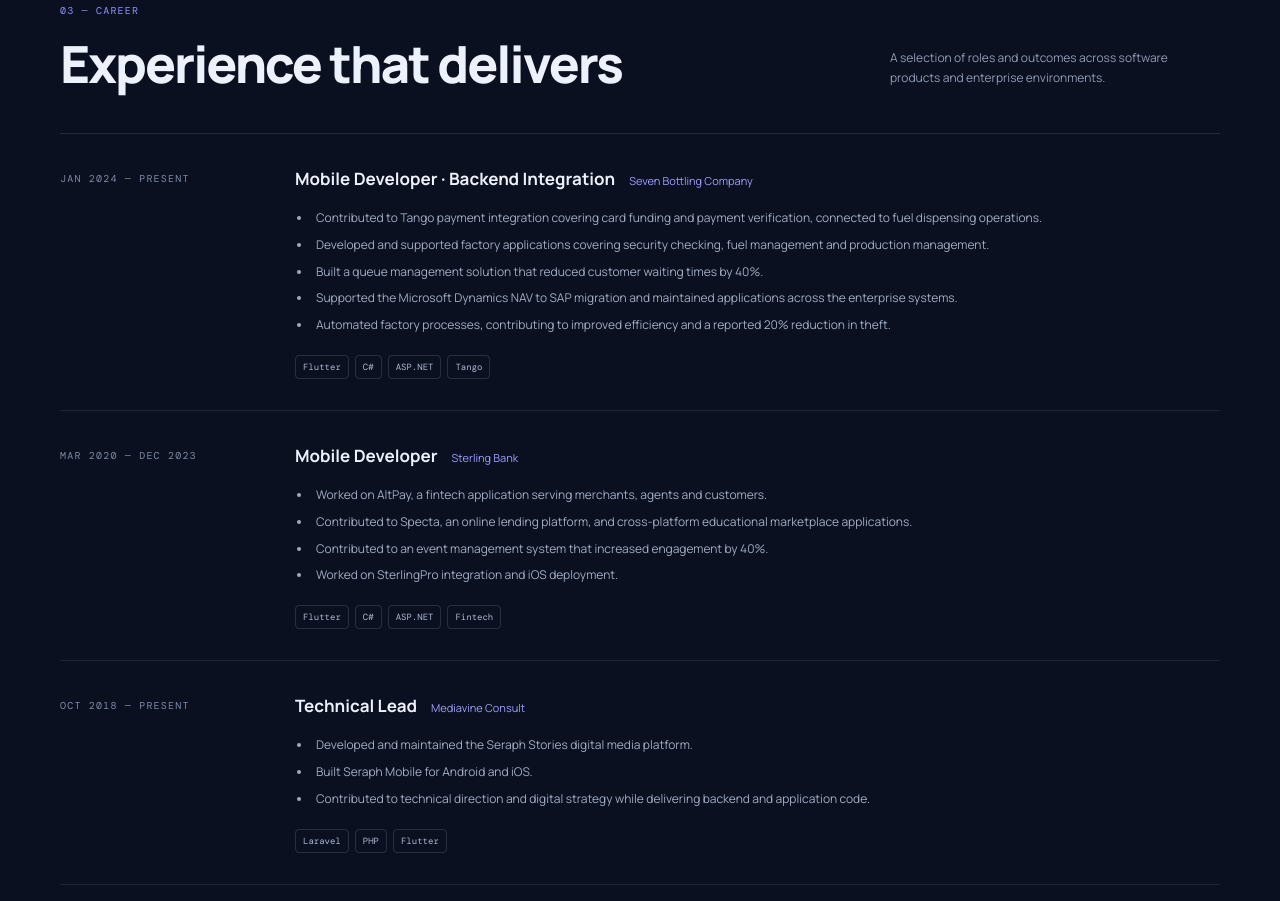
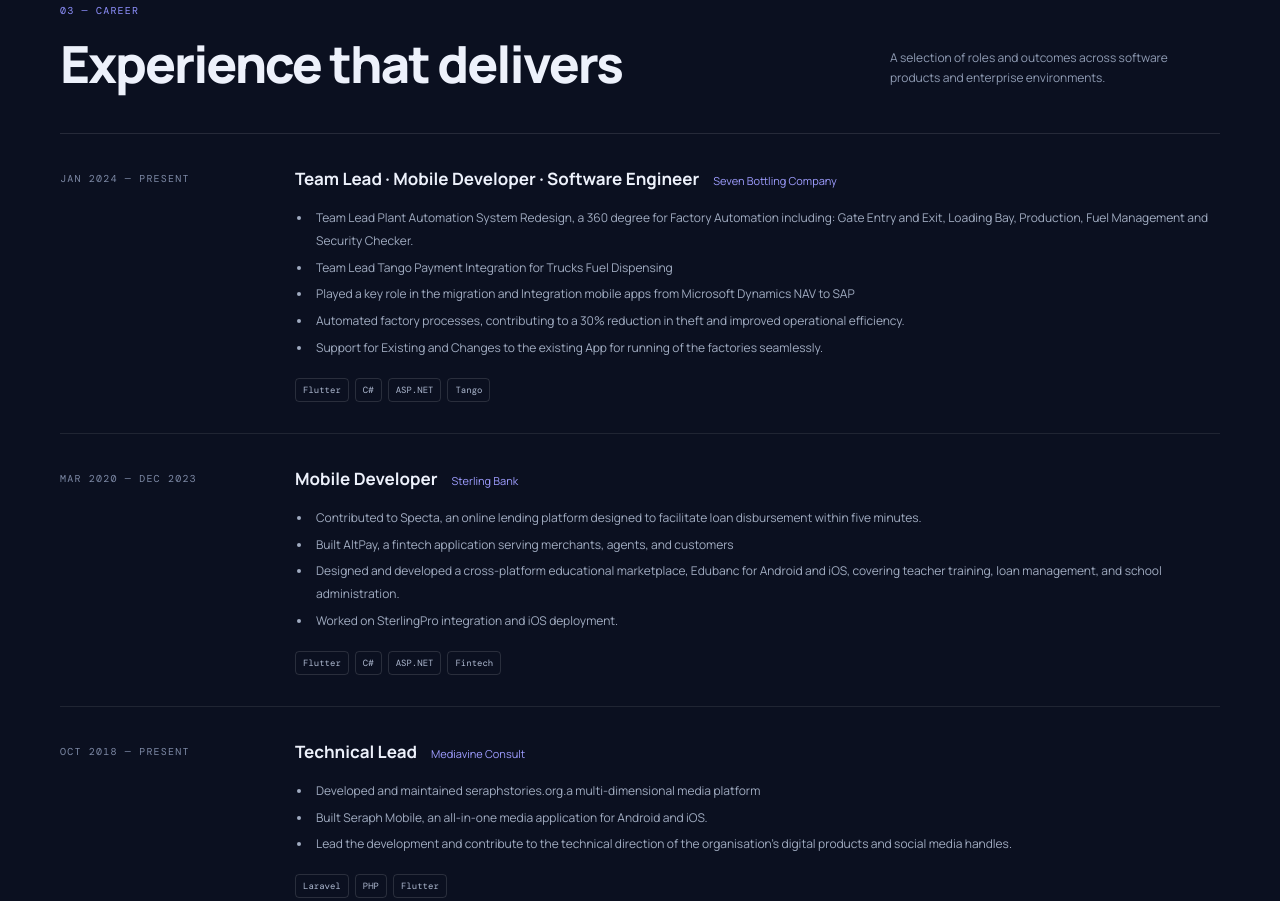
Before and after one commit to Shupscom/shupscom.github.io, a plain HTML site: page index.html in a window 1280 px wide. Shown: the part 2125-3026 px from the top of the page. Drawn offline with nearby package versions, Linux system fonts and the light colour scheme.

Commit message:
website update

```diff
--- a/index.html
+++ b/index.html
@@ -87,9 +87,9 @@
     <section class="section section-wrap" id="experience">
       <div class="section-heading"><div><div class="section-kicker">03 — CAREER</div><h2>Experience that delivers</h2></div><p>A selection of roles and outcomes across software products and enterprise environments.</p></div>
       <div class="timeline">
-        <article class="timeline-item"><div class="timeline-date">JAN 2024 — PRESENT</div><div class="timeline-content"><div class="role-row"><h3>Mobile Developer · Backend Integration</h3><span class="company">Seven Bottling Company</span></div><ul><li>Contributed to Tango payment integration covering card funding and payment verification, connected to fuel dispensing operations.</li><li>Developed and supported factory applications covering security checking, fuel management and production management.</li><li>Built a queue management solution that reduced customer waiting times by 40%.</li><li>Supported the Microsoft Dynamics NAV to SAP migration and maintained applications across the enterprise systems.</li><li>Automated factory processes, contributing to improved efficiency and a reported 20% reduction in theft.</li></ul><div class="tags"><span>Flutter</span><span>C#</span><span>ASP.NET</span><span>Tango</span></div></div></article>
-        <article class="timeline-item"><div class="timeline-date">MAR 2020 — DEC 2023</div><div class="timeline-content"><div class="role-row"><h3>Mobile Developer</h3><span class="company">Sterling Bank</span></div><ul><li>Worked on AltPay, a fintech application serving merchants, agents and customers.</li><li>Contributed to Specta, an online lending platform, and cross-platform educational marketplace applications.</li><li>Contributed to an event management system that increased engagement by 40%.</li><li>Worked on SterlingPro integration and iOS deployment.</li></ul><div class="tags"><span>Flutter</span><span>C#</span><span>ASP.NET</span><span>Fintech</span></div></div></article>
-        <article class="timeline-item"><div class="timeline-date">OCT 2018 — PRESENT</div><div class="timeline-content"><div class="role-row"><h3>Technical Lead</h3><span class="company">Mediavine Consult</span></div><ul><li>Developed and maintained the Seraph Stories digital media platform.</li><li>Built Seraph Mobile for Android and iOS.</li><li>Contributed to technical direction and digital strategy while delivering backend and application code.</li></ul><div class="tags"><span>Laravel</span><span>PHP</span><span>Flutter</span></div></div></article>
+        <article class="timeline-item"><div class="timeline-date">JAN 2024 — PRESENT</div><div class="timeline-content"><div class="role-row"><h3>Team Lead · Mobile Developer · Software Engineer</h3><span class="company">Seven Bottling Company</span></div><ul><li>Team Lead Plant Automation System Redesign, a 360 degree for Factory Automation including: Gate Entry and Exit, Loading Bay, Production, Fuel Management and Security Checker.</li><li>Team Lead Tango Payment Integration for Trucks Fuel Dispensing</li><li>Played a key role in the migration and Integration mobile apps from Microsoft Dynamics NAV to SAP</li><li>Automated factory processes, contributing to a 30% reduction in theft and improved operational efficiency.</li><li>Support for Existing and Changes to the existing App for running of the factories seamlessly.</li></ul><div class="tags"><span>Flutter</span><span>C#</span><span>ASP.NET</span><span>Tango</span></div></div></article>
+        <article class="timeline-item"><div class="timeline-date">MAR 2020 — DEC 2023</div><div class="timeline-content"><div class="role-row"><h3>Mobile Developer</h3><span class="company">Sterling Bank</span></div><ul><li>Contributed to Specta, an online lending platform designed to facilitate loan disbursement within five minutes.</li><li>Built AltPay, a fintech application serving merchants, agents, and customers</li><li>Designed and developed a cross-platform educational marketplace, Edubanc for Android and iOS, covering teacher training, loan management, and school administration.</li><li>Worked on SterlingPro integration and iOS deployment.</li></ul><div class="tags"><span>Flutter</span><span>C#</span><span>ASP.NET</span><span>Fintech</span></div></div></article>
+        <article class="timeline-item"><div class="timeline-date">OCT 2018 — PRESENT</div><div class="timeline-content"><div class="role-row"><h3>Technical Lead</h3><span class="company">Mediavine Consult</span></div><ul><li>Developed and maintained seraphstories.org.a multi-dimensional media platform</li><li>Built Seraph Mobile, an all-in-one media application for Android and iOS.</li><li>Lead the development and contribute to the technical direction of the organisation's digital products and social media handles.</li></ul><div class="tags"><span>Laravel</span><span>PHP</span><span>Flutter</span></div></div></article>
         <article class="timeline-item"><div class="timeline-date">FEB 2019 — MAR 2020</div><div class="timeline-content"><div class="role-row"><h3>Software Engineer</h3><span class="company">Longbridge Technologies</span></div><ul><li>Developed backend functionality for the Wawooh fashion e-commerce platform and WordPress integrations.</li><li>Worked on the Channel Module of a banking Branch Console project.</li><li>Contributed to converting Connect 24 scripts to JavaScript for Heritage Bank.</li></ul><div class="tags"><span>Laravel</span><span>Spring Boot</span><span>JavaScript</span><span>WordPress</span></div></div></article>
       </div>
       <p class="note">Earlier experience includes mobile and web development roles at Jaol Ltd, Kwiki.com Development Team, Hactiv8 Labs and CSULAUTECH. Dates and role details can be expanded in the full CV.</p>
@@ -99,11 +99,12 @@
       <div class="section-wrap">
         <div class="section-heading"><div><div class="section-kicker">04 — SELECTED WORK</div><h2>Projects & platforms</h2></div><p>Products and systems I've helped build, integrate or maintain.</p></div>
         <div class="project-grid">
+          <article class="project-card"><div class="project-visual visual-altpay"><span class="visual-label">FINTECH PRODUCT</span><div class="orbit orbit-a"></div><div class="orbit orbit-b"></div><div class="orbit-core">ALT<br>PAY</div></div><div class="project-info"><div class="project-type">FINTECH · MOBILE</div><h3>AltPay</h3><p>Fintech application built for merchants, agents and customers as part of the Sterling Bank experience.</p><div class="tags"><span>Flutter</span><span>Fintech</span><span>Mobile</span></div></div></article>
           <article class="project-card project-large"><div class="project-visual visual-payment"><span class="visual-label">FINTECH / PAYMENTS</span><div class="payment-graphic"><div class="payment-chip">••••  ••••  ••••  2048</div><div class="payment-check">✓</div><div class="payment-caption">PAYMENT VERIFIED</div></div></div><div class="project-info"><div class="project-type">PAYMENTS · ENTERPRISE OPERATIONS</div><h3>Tango Payment Integration</h3><p>Payment-related integration at Seven Bottling Company, covering card funding, payment verification and connection to fuel dispensing operations.</p><div class="tags"><span>Card funding</span><span>Verification</span><span>Fuel dispensing</span></div></div></article>
           <article class="project-card"><div class="project-visual visual-wallet"><span class="visual-label">BACKEND / PERSONAL PROJECT</span><div class="wallet-ui"><small>WALLET BALANCE</small><strong>••••••</strong><div class="wallet-bars"><i></i><i></i><i></i><i></i><i></i><i></i><i></i><i></i></div></div></div><div class="project-info"><div class="project-type">.NET · API DEVELOPMENT</div><h3>Wallet API</h3><p>Independent backend project exploring wallet creation, authentication, balances, funding, withdrawals, transfers and transaction history.</p><div class="tags"><span>ASP.NET Core</span><span>ADO.NET</span><span>SQL Server</span><span>JWT</span></div><span class="project-status">Personal project · In development</span></div></article>
-          <article class="project-card"><div class="project-visual visual-altpay"><span class="visual-label">FINTECH PRODUCT</span><div class="orbit orbit-a"></div><div class="orbit orbit-b"></div><div class="orbit-core">ALT<br>PAY</div></div><div class="project-info"><div class="project-type">FINTECH · MOBILE</div><h3>AltPay</h3><p>Fintech application built for merchants, agents and customers as part of the Sterling Bank experience.</p><div class="tags"><span>Flutter</span><span>Fintech</span><span>Mobile</span></div></div></article>
+
           <article class="project-card"><div class="project-visual visual-seraph"><span class="visual-label">MEDIA / DIGITAL PLATFORM</span><div class="seraph-mark">S<span>✳</span></div><div class="seraph-name">SERAPH STORIES</div></div><div class="project-info"><div class="project-type">DIGITAL MEDIA · MOBILE</div><h3>Seraph Stories & Seraph Mobile</h3><p>Digital media website and companion Android/iOS application developed for Mediavine Consult.</p><div class="tags"><span>Laravel</span><span>PHP</span><span>Flutter</span></div><div class="project-links"><a href="https://seraphstories.org/" target="_blank" rel="noreferrer">Website ↗</a><a href="https://play.google.com/store/apps/details?id=org.seraphstories" target="_blank" rel="noreferrer">Google Play ↗</a></div></div></article>
-          <article class="project-card"><div class="project-visual visual-ops"><span class="visual-label">ENTERPRISE AUTOMATION</span><div class="ops-grid"><i>01</i><i>02</i><i>03</i><i>04</i><i>05</i><i>06</i></div></div><div class="project-info"><div class="project-type">FACTORY SYSTEMS · AUTOMATION</div><h3>Plant Automation & Queue Management</h3><p>Operational applications supporting security checks, fuel management, production management and customer queue flow.</p><div class="tags"><span>C#</span><span>ASP.NET</span><span>Flutter</span><span>SAP / NAV</span></div></div></article>
+          <article class="project-card"><div class="project-visual visual-ops"><span class="visual-label">ENTERPRISE SolAUTOMATION</span><div class="ops-grid"><i>01</i><i>02</i><i>03</i><i>04</i><i>05</i><i>06</i></div></div><div class="project-info"><div class="project-type">FACTORY SYSTEMS · AUTOMATION</div><h3>Plant Automation & Queue Management</h3><p>Operational applications supporting security checks, fuel management, production management and customer queue flow.</p><div class="tags"><span>C#</span><span>ASP.NET</span><span>Flutter</span><span>SAP / NAV</span></div></div></article>
           <article class="project-card"><div class="project-visual visual-specta"><span class="visual-label">DIGITAL LENDING</span><div class="specta-ring"><b>5</b><small>MINUTES</small></div></div><div class="project-info"><div class="project-type">FINTECH · LENDING</div><h3>Specta</h3><p>Contributed to an online lending platform designed to provide users with a fast digital loan application experience.</p><div class="tags"><span>Flutter</span><span>Fintech</span><span>Digital lending</span></div></div></article>
         </div>
         <div class="more-links"><a href="https://github.com/Shupscom" target="_blank" rel="noreferrer" class="button button-quiet">More on GitHub ↗</a><a href="https://play.google.com/store/apps/details?id=com.sterling.edubanc" target="_blank" rel="noreferrer" class="text-link">Edubanc on Google Play ↗</a><a href="https://apps.apple.com/ng/app/sterlingpro/id1508072974" target="_blank" rel="noreferrer" class="text-link">SterlingPro on App Store ↗</a></div>
```
